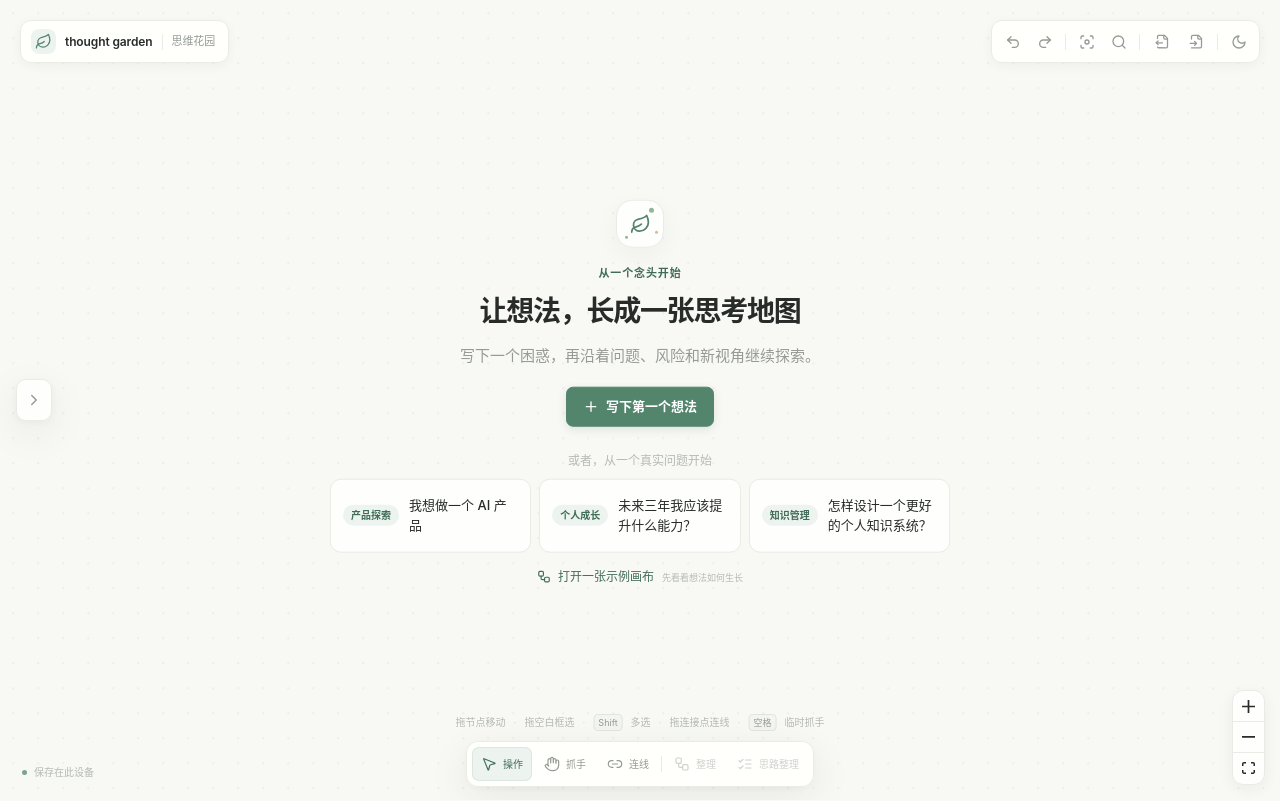
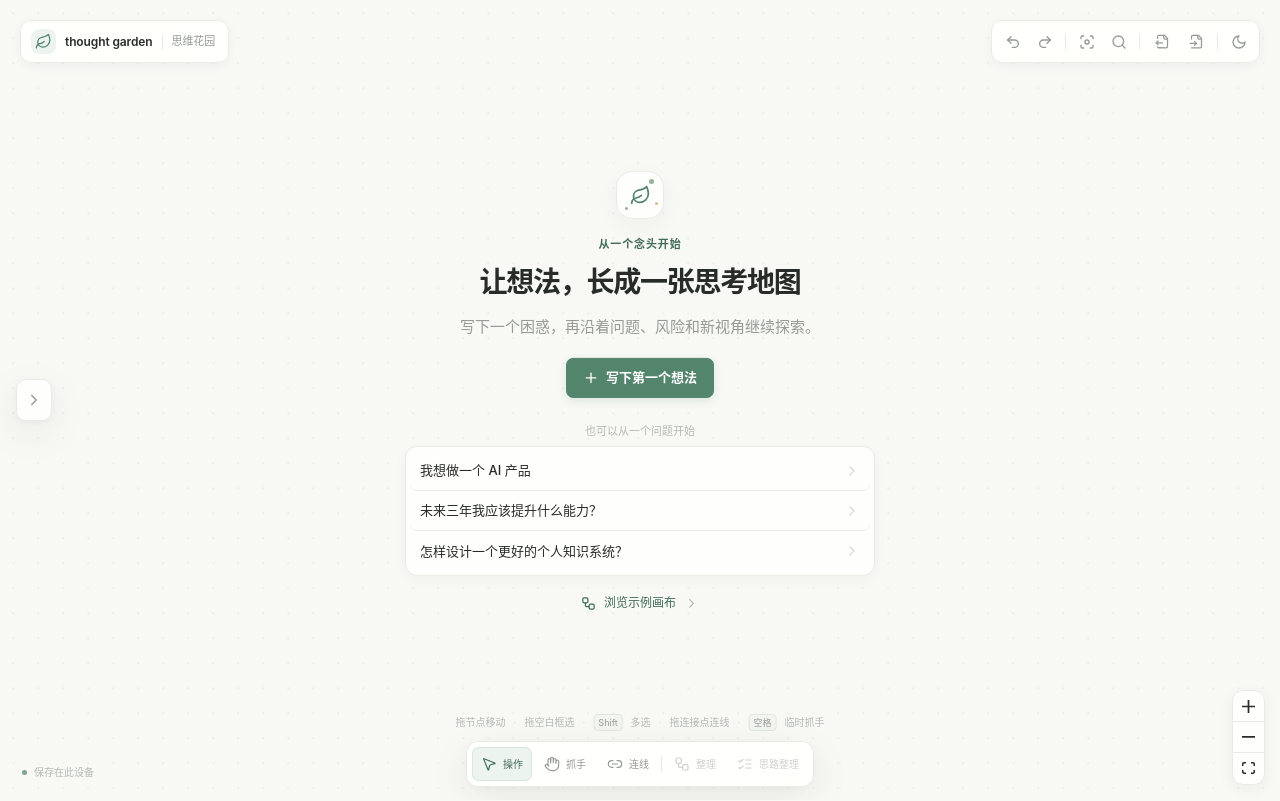
Before and after one commit to cheeseburgertony/thought-garden, a Next.js app: page / in a window 1280 px wide. Built offline with nearby package versions, Linux system fonts and the light colour scheme.

Commit message:
feat: 重设计首页问题建议区

```diff
--- a/app/globals.css
+++ b/app/globals.css
@@ -195,16 +195,19 @@ button { color: inherit; }
 .empty-copy { max-width: 420px; margin: 11px 0 18px; color: var(--muted); font-size: 15px; line-height: 1.75; }
 .primary-button { display: inline-flex; min-height: 40px; align-items: center; justify-content: center; gap: 7px; padding: 0 16px; border: 1px solid var(--accent); border-radius: 7px; background: var(--accent); color: #fff; cursor: pointer; font-size: 13px; font-weight: 550; box-shadow: 0 3px 9px rgba(68, 117, 88, .14); transition: transform .15s ease, background .15s ease; pointer-events: auto; }
 .primary-button:hover { transform: translateY(-1px); background: var(--accent-deep); }
-.examples { display: flex; width: 100%; align-items: center; flex-direction: column; gap: 9px; margin-top: 25px; pointer-events: auto; }
-.examples > span { color: var(--subtle); font-size: 12px; }
-.example-grid { display: grid; width: 100%; grid-template-columns: repeat(3, minmax(0, 1fr)); gap: 8px; }
-.example-card { display: flex; min-height: 74px; align-items: center; justify-content: flex-start; gap: 10px; padding: 12px; border: 1px solid var(--line); border-radius: 11px; background: var(--surface); color: var(--text); cursor: pointer; text-align: left; transition: border-color .15s ease, background .15s ease, transform .15s ease; }
-.example-card:hover { transform: translateY(-2px); border-color: var(--line-strong); background: var(--surface-solid); }
-.example-card > span { flex: none; padding: 5px 8px; border-radius: 999px; background: var(--accent-wash); color: var(--accent-deep); font-size: 10px; font-weight: 560; line-height: 1.1; white-space: nowrap; }
-.example-card strong { min-width: 0; color: var(--text); font-size: 13px; font-weight: 500; line-height: 1.5; }
-.example-tour { display: inline-flex; min-height: 31px; align-items: center; gap: 7px; padding: 3px 8px; border: 0; border-radius: 6px; background: transparent; color: var(--accent-deep); cursor: pointer; font-size: 12px; font-weight: 540; }
+.examples { display: flex; width: min(470px, 100%); align-items: stretch; flex-direction: column; gap: 7px; margin-top: 25px; pointer-events: auto; }
+.examples > span { color: var(--subtle); font-size: 11px; text-align: center; }
+.example-grid { display: flex; flex-direction: column; gap: 0; padding: 4px; border: 1px solid var(--line); border-radius: 12px; background: var(--surface); box-shadow: 0 4px 14px rgba(37, 45, 39, .035); }
+.example-card { display: flex; min-height: 40px; align-items: center; justify-content: space-between; gap: 12px; padding: 0 10px; border: 0; border-bottom: 1px solid var(--line); border-radius: 7px; background: transparent; color: var(--text); cursor: pointer; text-align: left; transition: background .15s ease, color .15s ease; }
+.example-card:last-child { border-bottom: 0; }
+.example-card:hover { background: var(--accent-wash); }
+.example-card strong { min-width: 0; color: var(--text); font-size: 13px; font-weight: 480; line-height: 1.5; transition: color .15s ease; }
+.example-card > svg { flex: none; color: var(--subtle); opacity: .55; transition: color .15s ease, opacity .15s ease, transform .15s ease; }
+.example-card:hover strong, .example-card:hover > svg { color: var(--accent-deep); }
+.example-card:hover > svg { transform: translateX(2px); opacity: 1; }
+.example-tour { display: inline-flex; min-height: 34px; align-self: center; align-items: center; gap: 8px; margin-top: 3px; padding: 0 12px; border: 0; border-radius: 7px; background: transparent; color: var(--accent-deep); cursor: pointer; font-size: 12px; font-weight: 500; transition: background .15s ease; }
 .example-tour:hover { background: var(--accent-wash); }
-.example-tour > span { margin-left: 1px; color: var(--subtle); font-size: 9px; font-weight: 400; }
+.example-tour > svg:last-child { color: var(--subtle); }
 
 .quick-entry { position: absolute; z-index: 7; display: flex; width: 320px; align-items: center; gap: 4px; padding: 8px 9px 20px 13px; transform: translate(-50%, -50%); border: 1px solid var(--line-strong); border-radius: 9px; background: var(--surface-solid); box-shadow: var(--shadow); }
 .quick-entry input { width: 100%; min-width: 0; height: 31px; border: 0; outline: 0; background: transparent; color: var(--text); font-size: 13px; }
@@ -363,7 +366,7 @@ button { color: inherit; }
   .empty-state { width: min(440px, calc(100vw - 32px)); }
   .empty-state h1 { font-size: 24px; }
   .example-grid { grid-template-columns: 1fr; gap: 5px; }
-  .example-card { min-height: 46px; gap: 10px; padding: 9px 12px; }
+  .example-card { min-height: 40px; }
   .examples { gap: 7px; margin-top: 19px; }
   .quick-entry { width: min(320px, calc(100vw - 38px)); }
   .node-toolbar { gap: 0; }
--- a/components/thought-canvas.tsx
+++ b/components/thought-canvas.tsx
@@ -67,9 +67,9 @@ const nodeTypes = { thought: ThoughtNodeView };
 const INITIAL_SINGLE_NODE_ZOOM = 1.15;
 type AlignmentGuideStyle = { left: number; top: number; width?: number; height?: number };
 const examples = [
-  { topic: "产品探索", text: "我想做一个 AI 产品" },
-  { topic: "个人成长", text: "未来三年我应该提升什么能力？" },
-  { topic: "知识管理", text: "怎样设计一个更好的个人知识系统？" },
+  "我想做一个 AI 产品",
+  "未来三年我应该提升什么能力？",
+  "怎样设计一个更好的个人知识系统？",
 ];
 
 type Draft = { x: number; y: number; position: { x: number; y: number } };
@@ -803,17 +803,17 @@ function CanvasWorkspace() {
             <p className="empty-copy">写下一个困惑，再沿着问题、风险和新视角继续探索。</p>
             <button className="primary-button" onClick={openDraftAtCenter}><Plus size={16} />写下第一个想法</button>
             <div className="examples">
-              <span>或者，从一个真实问题开始</span>
+              <span>也可以从一个问题开始</span>
               <div className="example-grid">
-                {examples.map(({ topic, text }) => (
-                  <button className="example-card" key={topic} onClick={() => createThought(text, viewportCenter().position)}>
-                    <span>{topic}</span>
+                {examples.map((text) => (
+                  <button className="example-card" key={text} onClick={() => createThought(text, viewportCenter().position)}>
                     <strong>{text}</strong>
+                    <ChevronRight size={16} aria-hidden="true" />
                   </button>
                 ))}
               </div>
               <button type="button" className="example-tour" onClick={loadExampleGarden}>
-                <Workflow size={14} />打开一张示例画布<span>先看看想法如何生长</span>
+                <Workflow size={15} />浏览示例画布<ChevronRight size={15} />
               </button>
             </div>
           </section>
```
